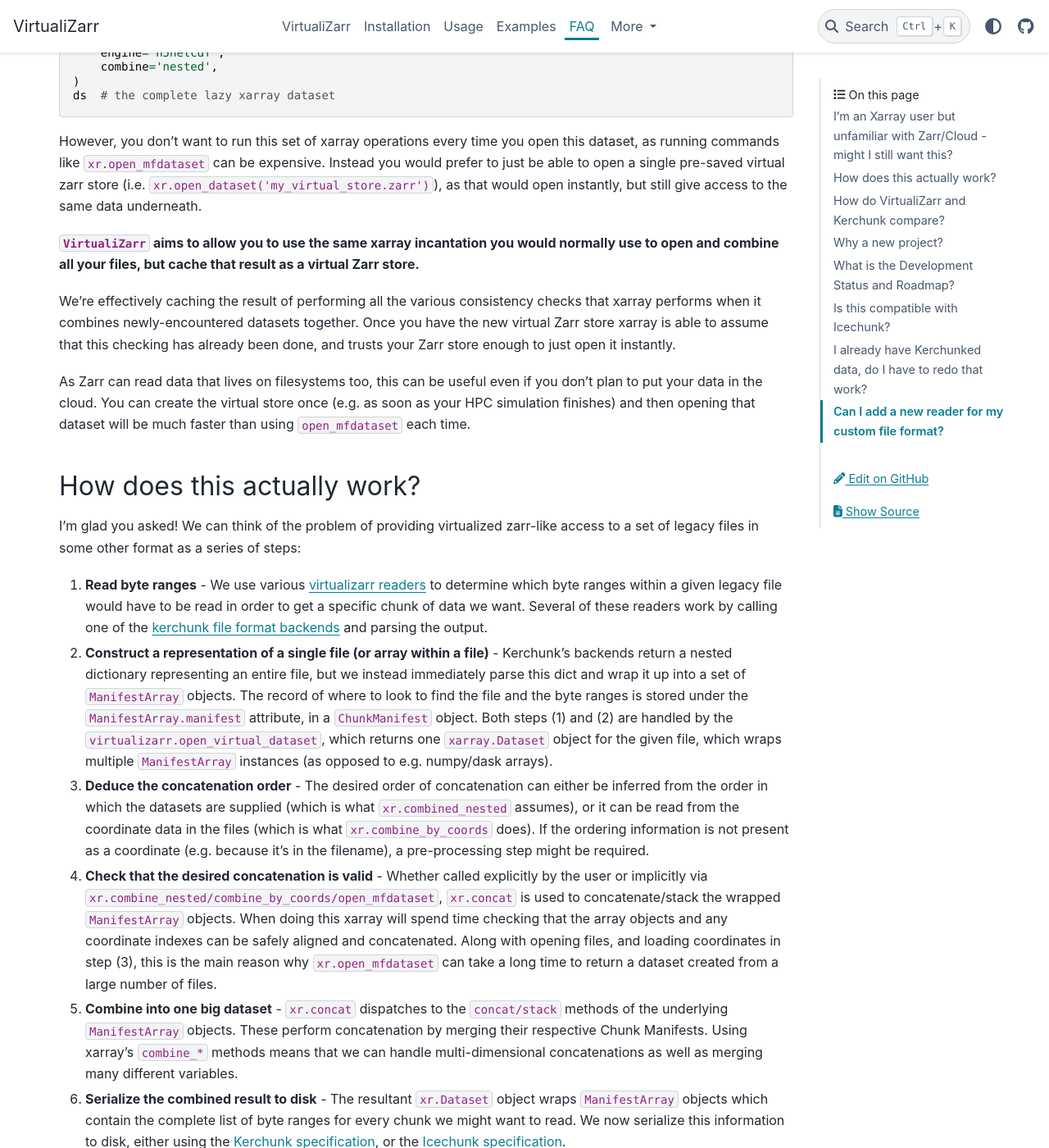
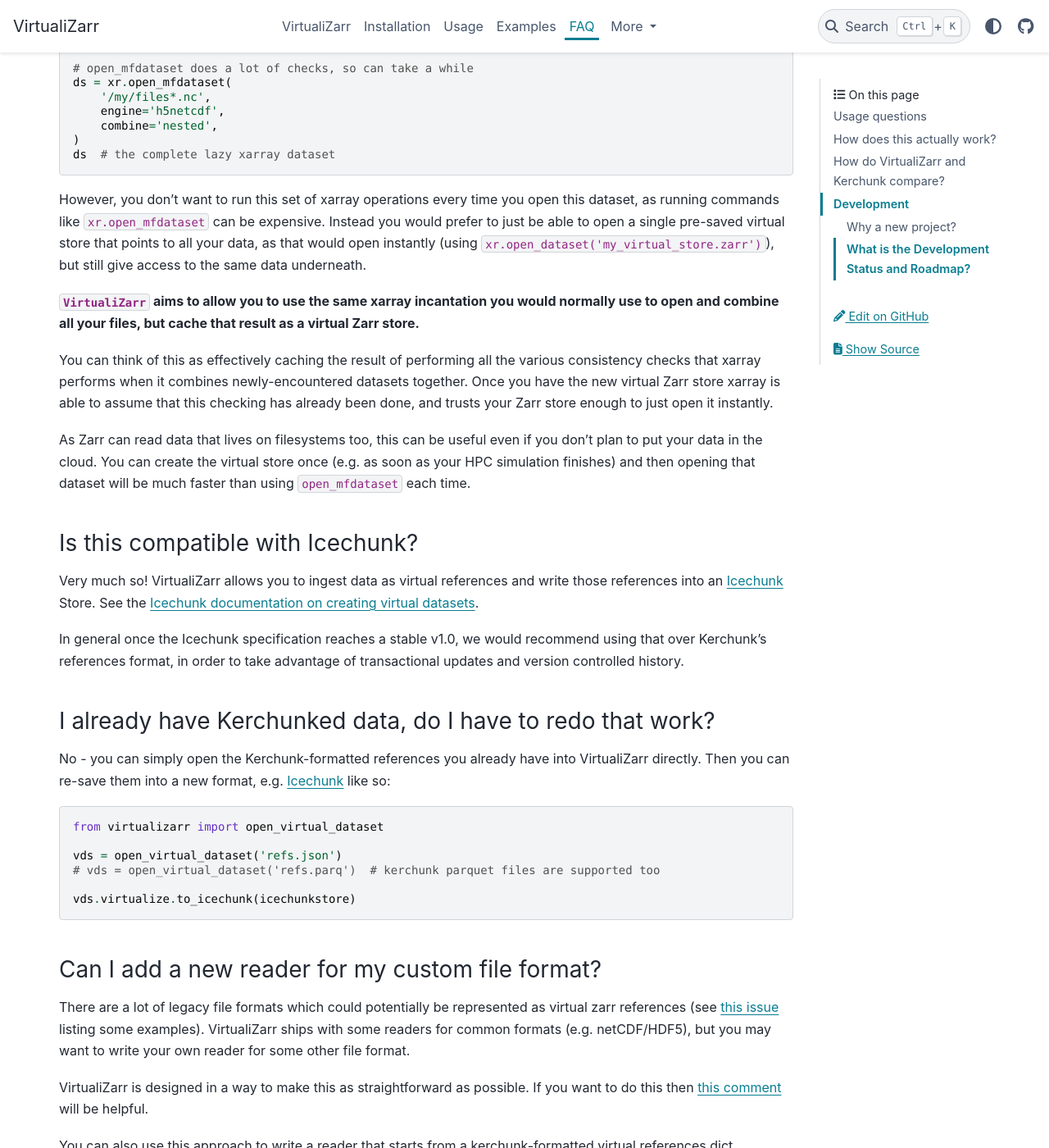
Before and after one commit to zarr-developers/VirtualiZarr, a Sphinx documentation site: the page built from docs/faq.md, in a window 1280 px wide and 1400 px high, scrolled down 483 px. Shown: the whole window at 82% size. Built offline with Sphinx 7.4.7 and the PyData theme 0.15.4, drawn with Linux system fonts in a browser that asks for light colours; some of the changed text lies outside the part shown.

Commit message:
subdivide FAQ into sections

````diff
--- a/docs/faq.md
+++ b/docs/faq.md
@@ -1,6 +1,8 @@
 # FAQ
 
-## I'm an Xarray user but unfamiliar with Zarr/Cloud - might I still want this?
+## Usage questions
+
+### I'm an Xarray user but unfamiliar with Zarr/Cloud - might I still want this?
 
 Potentially yes.
 
@@ -19,15 +21,45 @@
 ```
 
 However, you don't want to run this set of xarray operations every time you open this dataset, as running commands like `xr.open_mfdataset` can be expensive.
-Instead you would prefer to just be able to open a single pre-saved virtual zarr store (i.e. `xr.open_dataset('my_virtual_store.zarr')`), as that would open instantly, but still give access to the same data underneath.
+Instead you would prefer to just be able to open a single pre-saved virtual store that points to all your data, as that would open instantly (using `xr.open_dataset('my_virtual_store.zarr')`), but still give access to the same data underneath.
 
 **`VirtualiZarr` aims to allow you to use the same xarray incantation you would normally use to open and combine all your files, but cache that result as a virtual Zarr store.**
 
-We're effectively caching the result of performing all the various consistency checks that xarray performs when it combines newly-encountered datasets together.
+You can think of this as effectively caching the result of performing all the various consistency checks that xarray performs when it combines newly-encountered datasets together.
 Once you have the new virtual Zarr store xarray is able to assume that this checking has already been done, and trusts your Zarr store enough to just open it instantly.
 
 As Zarr can read data that lives on filesystems too, this can be useful even if you don't plan to put your data in the cloud.
 You can create the virtual store once (e.g. as soon as your HPC simulation finishes) and then opening that dataset will be much faster than using `open_mfdataset` each time.
+
+### Is this compatible with Icechunk?
+
+Very much so! VirtualiZarr allows you to ingest data as virtual references and write those references into an [Icechunk](https://icechunk.io/) Store. See the [Icechunk documentation on creating virtual datasets](https://icechunk.io/icechunk-python/virtual/#creating-a-virtual-dataset-with-virtualizarr).
+
+In general once the Icechunk specification reaches a stable v1.0, we would recommend using that over Kerchunk's references format, in order to take advantage of transactional updates and version controlled history.
+
+### I already have Kerchunked data, do I have to redo that work?
+
+No - you can simply open the Kerchunk-formatted references you already have into VirtualiZarr directly. Then you can re-save them into a new format, e.g. [Icechunk](https://icechunk.io/) like so:
+
+```python
+from virtualizarr import open_virtual_dataset
+
+vds = open_virtual_dataset('refs.json')
+# vds = open_virtual_dataset('refs.parq')  # kerchunk parquet files are supported too
+
+vds.virtualize.to_icechunk(icechunkstore)
+```
+
+### Can I add a new reader for my custom file format?
+
+There are a lot of legacy file formats which could potentially be represented as virtual zarr references (see [this issue](https://github.com/zarr-developers/VirtualiZarr/issues/218) listing some examples). VirtualiZarr ships with some readers for common formats (e.g. netCDF/HDF5), but you may want to write your own reader for some other file format.
+
+VirtualiZarr is designed in a way to make this as straightforward as possible. If you want to do this then [this comment](https://github.com/zarr-developers/VirtualiZarr/issues/262#issuecomment-2429968244
+) will be helpful.
+
+You can also use this approach to write a reader that starts from a kerchunk-formatted virtual references dict.
+
+Currently if you want to call your new reader from `virtualizarr.open_virtual_dataset` you would need to open a PR to this repository, but we plan to generalize this system to allow 3rd party libraries to plug in via an entrypoint (see [issue #245](https://github.com/zarr-developers/VirtualiZarr/issues/245)).
 
 ## How does this actually work?
 
@@ -86,7 +118,9 @@
 | Zarr v3 store with `manifest.json` files                                 | ❌                                                                                                                                 | `ds.virtualize.to_zarr()`, then read via any Zarr v3 reader which implements the manifest storage transformer ZEP                                |
 | [Icechunk](https://icechunk.io/) store                          | ❌                                                                                                                                 | `ds.virtualize.to_icechunk()`, then read back via xarray (requires zarr-python v3).                                |
 
-## Why a new project?
+## Development
+
+### Why a new project?
 
 The reasons why VirtualiZarr has been developed as separate project rather than by contributing to the Kerchunk library upstream are:
 - Kerchunk aims to support non-Zarr-like formats too [(1)](https://github.com/fsspec/kerchunk/issues/386#issuecomment-1795379571) [(2)](https://github.com/zarr-developers/zarr-specs/issues/287#issuecomment-1944439368), whereas VirtualiZarr is more strictly scoped, and may eventually be very tighted integrated with the Zarr-Python library itself.
@@ -94,7 +128,7 @@
 - The API design of VirtualiZarr is deliberately [completely different](https://github.com/fsspec/kerchunk/issues/377#issuecomment-1922688615) to Kerchunk's API, so integration into Kerchunk would have meant duplicated functionality.
 - Refactoring Kerchunk's existing API to maintain backwards compatibility would have been [challenging](https://github.com/fsspec/kerchunk/issues/434).
 
-## What is the Development Status and Roadmap?
+### What is the Development Status and Roadmap?
 
 VirtualiZarr version 1 (mostly) achieves [feature parity](#how-do-virtualizarr-and-kerchunk-compare) with kerchunk's logic for combining datasets, providing an easier way to manipulate kerchunk references in memory and generate kerchunk reference files on disk.
 
@@ -109,33 +143,3 @@
 - [Generating references without kerchunk](https://github.com/zarr-developers/VirtualiZarr/issues/78)
 
 If you see other opportunities then we would love to hear your ideas!
-
-## Is this compatible with Icechunk?
-
-Very much so! VirtualiZarr allows you to ingest data as virtual references and write those references into an [Icechunk](https://icechunk.io/) Store. See the [Icechunk documentation on creating virtual datasets](https://icechunk.io/icechunk-python/virtual/#creating-a-virtual-dataset-with-virtualizarr).
-
-In general once the Icechunk specification reaches a stable v1.0, we would recommend using that over Kerchunk's references format, in order to take advantage of transactional updates and version controlled history.
-
-## I already have Kerchunked data, do I have to redo that work?
-
-No - you can simply open the Kerchunk-formatted references you already have into VirtualiZarr directly. Then you can re-save them into a new format, e.g. [Icechunk](https://icechunk.io/) like so:
-
-```python
-from virtualizarr import open_virtual_dataset
-
-vds = open_virtual_dataset('refs.json')
-# vds = open_virtual_dataset('refs.parq')  # kerchunk parquet files are supported too
-
-vds.virtualize.to_icechunk(icechunkstore)
-```
-
-## Can I add a new reader for my custom file format?
-
-There are a lot of legacy file formats which could potentially be represented as virtual zarr references (see [this issue](https://github.com/zarr-developers/VirtualiZarr/issues/218) listing some examples). VirtualiZarr ships with some readers for common formats (e.g. netCDF/HDF5), but you may want to write your own reader for some other file format.
-
-VirtualiZarr is designed in a way to make this as straightforward as possible. If you want to do this then [this comment](https://github.com/zarr-developers/VirtualiZarr/issues/262#issuecomment-2429968244
-) will be helpful.
-
-You can also use this approach to write a reader that starts from a kerchunk-formatted virtual references dict.
-
-Currently if you want to call your new reader from `virtualizarr.open_virtual_dataset` you would need to open a PR to this repository, but we plan to generalize this system to allow 3rd party libraries to plug in via an entrypoint (see [issue #245](https://github.com/zarr-developers/VirtualiZarr/issues/245)).
````
